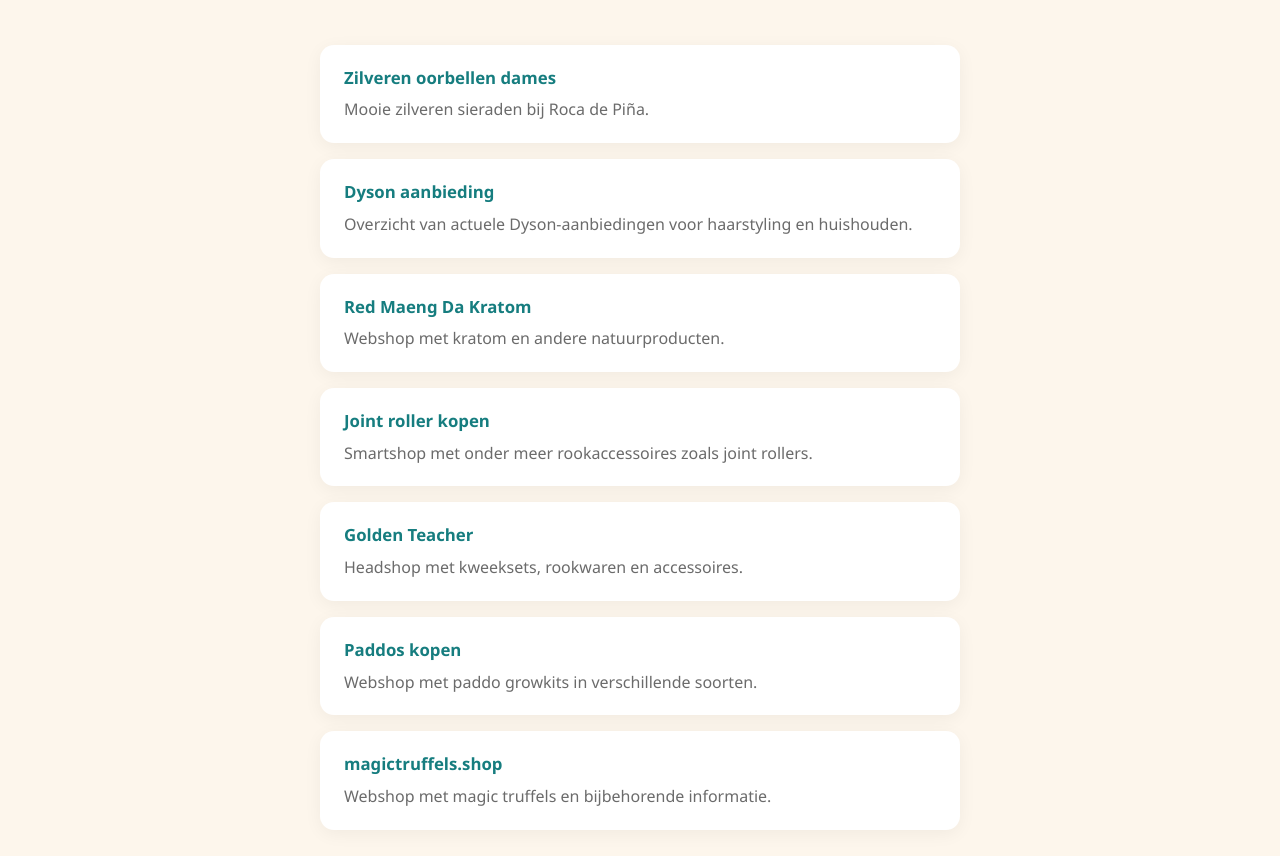
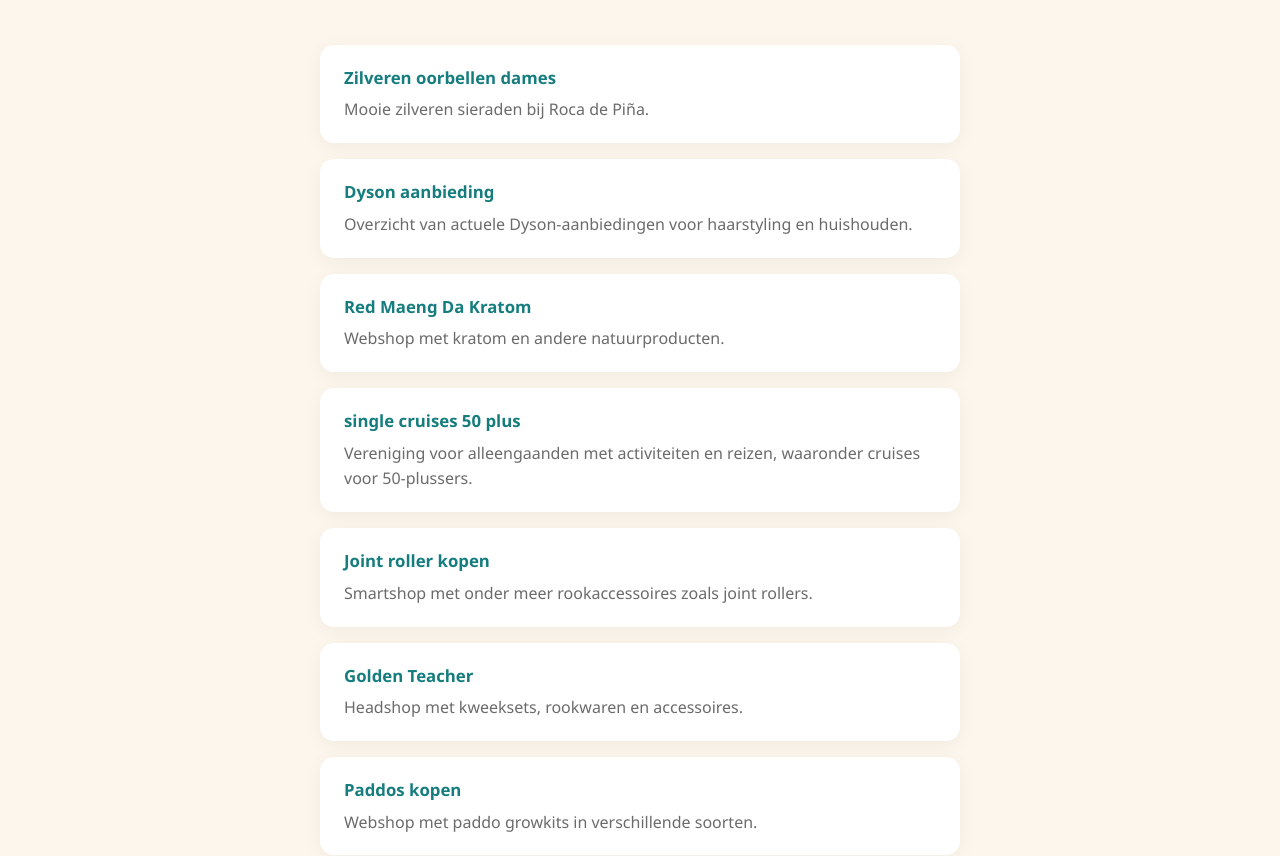
Before and after one commit to alexjknol-del/tropicini-nl, a plain HTML site: page vrienden.html in a window 1280 px wide. Shown: the part 241-1097 px from the top of the page. Drawn offline with Linux system fonts and the light colour scheme.

Commit message:
Vrienden: single cruises 50 plus
Co-Authored-By: Claude Opus 5.5 <noreply@anthropic.com>
Claude-Session: https://claude.ai/code/session_01HmUpPBBc3F5Un73FFP3K75

```diff
--- a/vrienden.html
+++ b/vrienden.html
@@ -41,6 +41,10 @@
         <p style="margin:6px 0 0;color:var(--muted);">Webshop met kratom en andere natuurproducten.</p>
       </div>
       <div class="friend-item">
+        <a href="https://www.gewoonvriendschap.nl/index.php?option=com_content&amp;view=article&amp;id=1065&amp;catid=35" target="_blank">single cruises 50 plus</a>
+        <p style="margin:6px 0 0;color:var(--muted);">Vereniging voor alleengaanden met activiteiten en reizen, waaronder cruises voor 50-plussers.</p>
+      </div>
+      <div class="friend-item">
         <a href="https://smartific.nl/joint-roller/" target="_blank">Joint roller kopen</a>
         <p style="margin:6px 0 0;color:var(--muted);">Smartshop met onder meer rookaccessoires zoals joint rollers.</p>
       </div>
```
